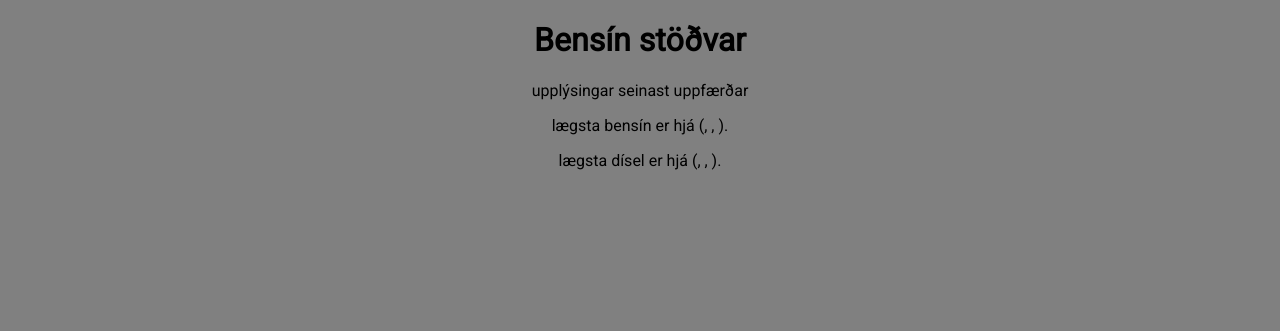
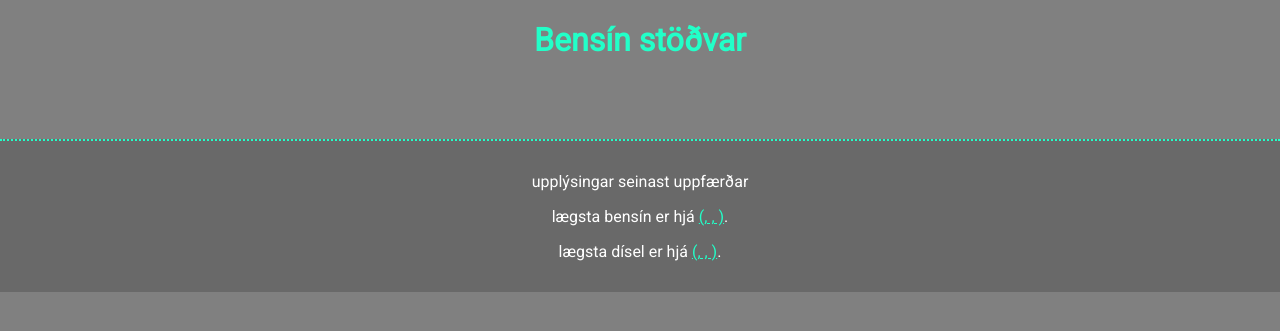
Before and after one commit to Kleina13/vefforritun-1-verk-6, a Flask app: page / in a window 1280 px wide. Shown: the top 331 px of the page. Run offline with Flask 2, Linux system fonts and the light colour scheme; parts of the project's set-up code (start-up, migrations or seed data) failed here and were passed over.

Commit message:
footer and color

```diff
--- a/app.py
+++ b/app.py
@@ -21,25 +21,24 @@
     if station['company'] not in stations:
         stations.append(station['company'])
 
-
+low_bensin = data[0]
+low_disel = data[0]
+for station in data:
+	if station['bensin95'] < low_bensin['bensin95']:
+		low_bensin = station
+	else: pass
+	if station['diesel'] < low_disel['diesel']:
+		low_disel = station
+	else: pass
 
 
 @app.route('/')
 def index():
-	low_bensin = data[0]
-	low_disel = data[0]
-	for station in data:
-		if station['bensin95'] < low_bensin['bensin95']:
-			low_bensin = station
-		else: pass
-		if station['diesel'] < low_disel['diesel']:
-			low_disel = station
-		else: pass
 	return rend('index.html', stations=stations, timestamp=timestamp, data=data, low_bensin=low_bensin, low_disel=low_disel)
 
 @app.route('/company/<name>')
 def company(name):
-	return rend('company.html', name=name, data=data)
+	return rend('company.html', name=name, data=data, timestamp=timestamp, low_bensin=low_bensin, low_disel=low_disel)
 
 @app.route('/station/<key>')
 def gas_station(key):
@@ -47,7 +46,7 @@
 		if x['key'] == key:
 			station = x
 			break
-	return rend('station.html', key=key, data=data, station=station)
+	return rend('station.html', key=key, data=data, station=station, timestamp=timestamp, low_bensin=low_bensin, low_disel=low_disel)
 
 
 # error <<<<<<<<<<<
--- a/static/css/main.css
+++ b/static/css/main.css
@@ -7,13 +7,19 @@
     background-color: #808080;
 }
 
+/* #fffb00 */
+
 :root {
-    --main-color: #fffb00;
+    --main-color: #22ffc8;
     --main-text-color: #000000;
     --main-text-color-alt: #ffffff;
 }
 
 a {
+    color: var(--main-color);
+}
+
+h1 {
     color: var(--main-color);
 }
 
@@ -70,6 +76,10 @@
     padding: 8px;
 }
 
+#stations tr {
+    color: var(--main-text-color-alt);
+}
+
 #stations tr:nth-child(even){background-color: #666666;}
 
 #stations tr:hover {background-color: #5d5d5d;}
@@ -87,3 +97,15 @@
 nav div{
     border: var(--main-color);
 }
+
+footer {
+    margin-top: 5em;
+    background-color: #696969;
+    padding: 15px 0;
+    left: 0;
+    bottom: 0;
+    width: 100%;
+    color: var(--main-text-color-alt);
+    text-align: center;
+    border-top: var(--main-color) 2px dotted;
+}
--- a/templates/index.html
+++ b/templates/index.html
@@ -11,9 +11,6 @@
                 </div>
             </a>
             {% endfor %}
-            </nav>
-        <p>upplýsingar seinast uppfærðar <a href="https://apis.is/petrol" target="_blank"style="color:var(--main-color);">{{ timestamp }}</a></p>
-        <p>lægsta bensín er hjá {{ low_bensin['company'], low_bensin['name'], low_bensin['bensin95'] }}.</p>
-        <p>lægsta dísel er hjá {{ low_disel['company'], low_disel['name'], low_disel['diesel'] }}.</p>
+        </nav>
     </div>
 {% endblock %}
--- a/templates/layout.html
+++ b/templates/layout.html
@@ -10,5 +10,10 @@
 </head>
 <body>
     {% block content %}{% endblock %}
+    <footer class="center_text">
+        <p>upplýsingar seinast uppfærðar <a href="https://apis.is/petrol" target="_blank"style="color:var(--main-color);">{{ timestamp }}</a></p>
+        <p>lægsta bensín er hjá <a href="/station/{{ low_bensin['key'] }}">{{ low_bensin['company'], low_bensin['name'], low_bensin['bensin95'] }}</a>.</p>
+        <p>lægsta dísel er hjá <a href="/station/{{ low_disel['key'] }}">{{ low_disel['company'], low_disel['name'], low_disel['diesel'] }}</a>.</p>
+    </footer>
 </body>
 </html>
```
Also changed, not shown: templates/error.html (+14 -5 lines).
